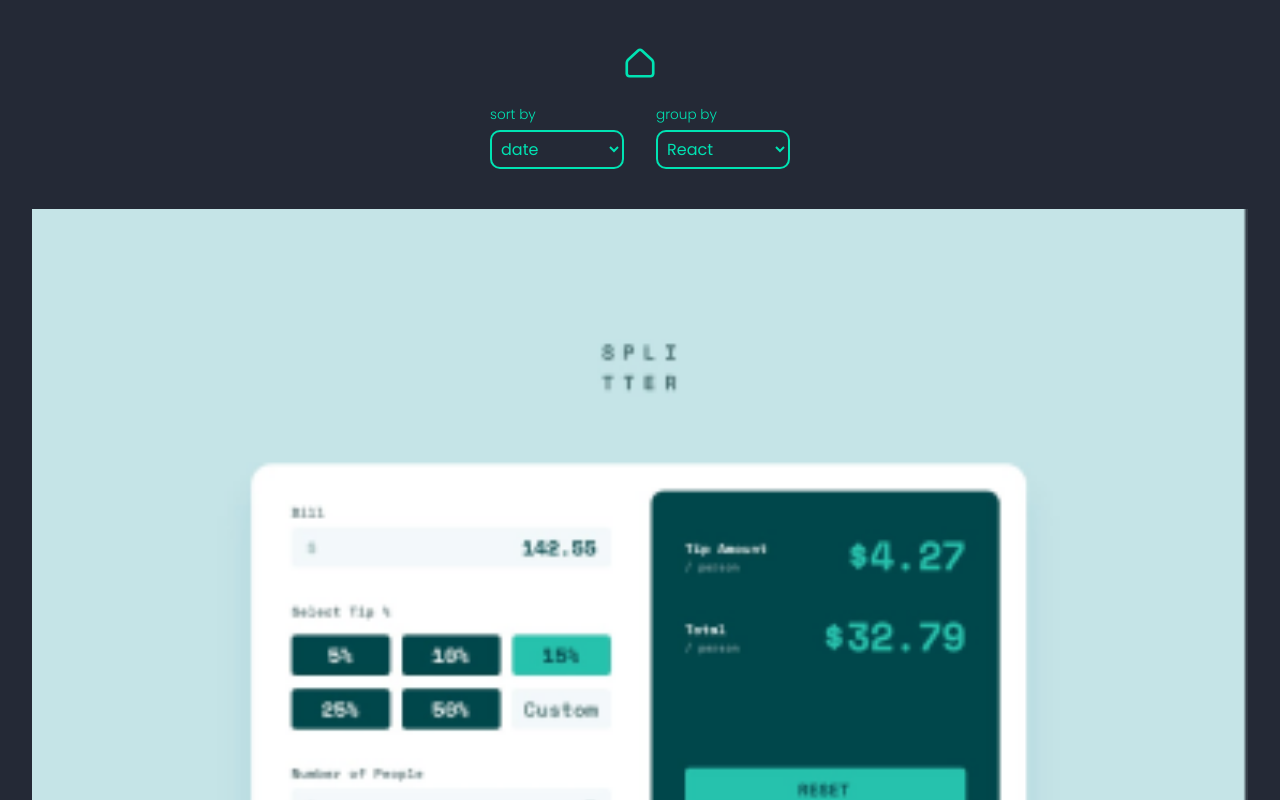
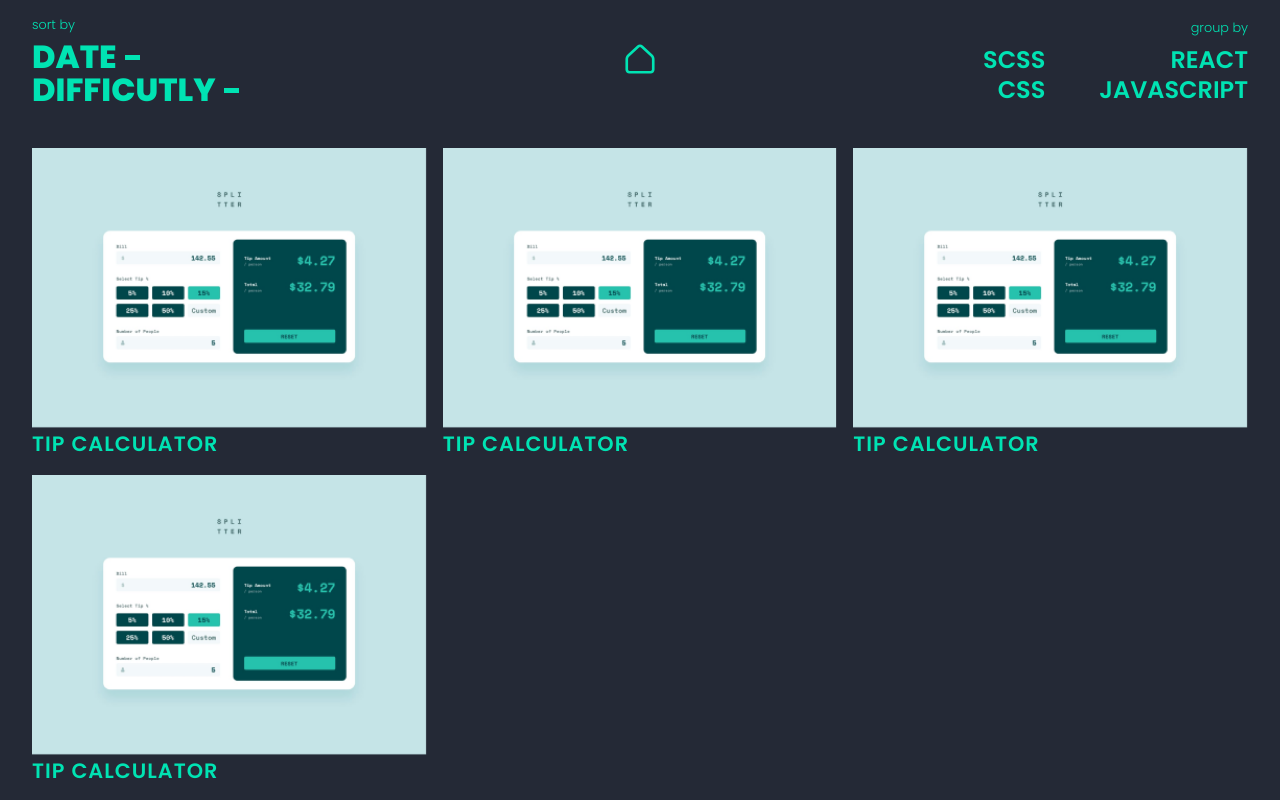
Before and after one commit to K4UNG/fem-challenge-gallary, a React (Create React App) app: page /projects in a window 1280 px wide. Shown: the top 800 px of the page. Built offline with nearby package versions, Linux system fonts and the light colour scheme; the HTML template or start-up script is replaced by a standard one.

Commit message:
projects page desktop

```diff
--- a/src/components/Filter/Filter.jsx
+++ b/src/components/Filter/Filter.jsx
@@ -5,18 +5,35 @@ export default function Filter() {
   return (
     <div className={styles.filter}>
       <div className={styles.filter__top}>
-        <div className={styles.filter__desktop}></div>
+        <div className={styles.filter__desktop}>
+          <div className={styles.label}>sort by</div>
+          <div className={styles.sort__wrapper}>
+            <button>date <span className={styles.marker} /></button>
+            <br/>
+            <button>difficutly <span className={styles.marker} /></button>
+          </div>
+        </div>
+
         <div>
           <Link to="/" className={styles.home}>
             <img src="./images/home.svg" alt="home icon" />
           </Link>
         </div>
-        <div className={styles.filter__desktop}></div>
+
+        <div className={styles.filter__desktop}>
+          <div className={styles.label}>group by</div>
+          <div className={styles.group__wrapper}>
+            <button>SCSS</button>
+            <button>REACT</button>
+            <button>CSS</button>
+            <button>JAVASCRIPT</button>
+          </div>
+        </div>
       </div>
 
       <div className={styles.filter__mobile}>
         <div className={styles.dropdown}>
-          <label for="sort">sort by</label>
+          <label htmlFor="sort">sort by</label>
           <br />
           <select id="sort">
             <option value="date">date</option>
@@ -25,7 +42,7 @@ export default function Filter() {
         </div>
 
         <div className={styles.dropdown}>
-          <label for="group">group by</label>
+          <label htmlFor="group">group by</label>
           <br />
           <select id="group">
             <option value="react">React</option>
--- a/src/components/Filter/Filter.module.css
+++ b/src/components/Filter/Filter.module.css
@@ -39,3 +39,104 @@
     font-size: 1rem;
     cursor: pointer;
 }
+
+@media (min-width: 780px) {
+    .filter__desktop {
+        display: unset;
+    }
+
+    .filter__mobile {
+        display: none;
+    }
+
+    .filter__top {
+        display: grid;
+        grid-template-columns: repeat(3, 1fr);
+        align-items: center;
+    }
+
+    .filter__desktop:first-child {
+        text-align: left;
+    }
+
+    .filter__desktop:last-child {
+        text-align: right;
+    }
+
+    .filter__desktop button {
+        background-color: transparent;
+        border: 0;
+        color: var(--cyan);
+        cursor: pointer;
+    }
+
+    .sort__wrapper button {
+        font-size: 1.5rem;
+        font-weight: 600;
+        text-transform: uppercase;
+        line-height: 25px;
+        position: relative;
+    }
+
+    .marker {
+        display: inline-block;
+        width: 15px;
+        height: 5px;
+        background-color: var(--cyan);
+        position: absolute;
+        left: calc(100% + .5rem);
+        bottom: calc(50% - 3px);
+    }
+
+    .group__wrapper {
+        display: grid;
+        grid-template-columns: 1fr 1fr;
+        justify-items: end;
+    }
+
+    .group__wrapper button {
+        font-weight: 600;
+        font-size: 1.25rem;
+        line-height: 30px;
+        position: relative;
+    }
+
+    .group__wrapper.selected button::before {
+        content: '';
+        position: absolute;
+        width: 5px;
+        height: 5px;
+        border-radius: 50%;
+        background-color: var(--cyan);
+        right: calc(100% + .5rem);
+        top: 50%;
+        transform: translateY(-50%);
+    }
+
+    .label {
+        font-weight: 300;
+        font-size: .8rem;
+        margin-bottom: .25rem;
+    }
+}
+
+@media (min-width: 1160px) {
+    .sort__wrapper button {
+        font-size: 2rem;
+        font-weight: 700;
+        line-height: 30px;
+    }
+
+    .group__wrapper button {
+        font-size: 1.5rem;
+    }
+
+    .group__wrapper.selected button::before {
+        width: 8px;
+        height: 8px;
+    }
+
+    .label {
+        margin-bottom: .5rem;
+    }
+}
--- a/src/components/Project/Project.jsx
+++ b/src/components/Project/Project.jsx
@@ -16,7 +16,7 @@ export default function Project({ src, title, live, id }) {
           </div>
         </div>
       </div>
-      <h2 className={styles.title}>title</h2>
+      <h2 className={styles.title}>{title}</h2>
     </div>
   );
 }
--- a/src/components/Project/Project.module.css
+++ b/src/components/Project/Project.module.css
@@ -48,4 +48,5 @@
     font-size: 1.3rem;
     font-weight: 600;
     letter-spacing: 1px;
+    margin-bottom: 1rem;
 }
--- a/src/index.css
+++ b/src/index.css
@@ -94,4 +94,8 @@ body {
   :root {
     --padding: 3rem 2rem;
   }
+
+  .wrapper.projects {
+    padding-top: 1rem;
+  }
 }
--- a/src/pages/Projects.jsx
+++ b/src/pages/Projects.jsx
@@ -1,11 +1,31 @@
 import Filter from "../components/Filter/Filter";
 import Project from "../components/Project/Project";
+import styles from './Projects.module.css'
 
 export default function Projects() {
   return (
-    <div className="wrapper">
+    <div className="wrapper projects">
       <Filter />
 
+      <div className={styles.projects}>
+        <Project
+          title="tip calculator"
+          id="tip-calculator"
+          src="./images/tip.png"
+          live="https://k4ung21.netlify.app"
+        />
+        <Project
+          title="tip calculator"
+          id="tip-calculator"
+          src="./images/tip.png"
+          live="https://k4ung21.netlify.app"
+        />
+        <Project
+          title="tip calculator"
+          id="tip-calculator"
+          src="./images/tip.png"
+          live="https://k4ung21.netlify.app"
+        />
         <Project
           title="tip calculator"
           id="tip-calculator"
@@ -13,5 +33,6 @@ export default function Projects() {
           live="https://k4ung21.netlify.app"
         />
       </div>
+    </div>
   );
 }
--- /dev/null
+++ b/src/pages/Projects.module.css
@@ -0,0 +1,19 @@
+.projects {
+    max-width: 450px;
+    margin: auto;
+}
+
+@media (min-width: 680px) {
+    .projects {
+        max-width: unset;
+        display: grid;
+        grid-template-columns: 1fr 1fr;
+        grid-column-gap: 1rem;
+    }
+}
+
+@media (min-width: 1080px) {
+    .projects {
+        grid-template-columns: repeat(3, 1fr);
+    }
+}
```
Lines whose indentation alone changed are shown as unchanged.
